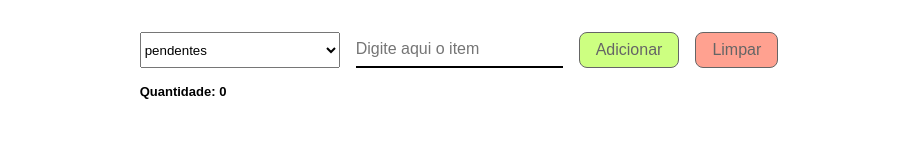
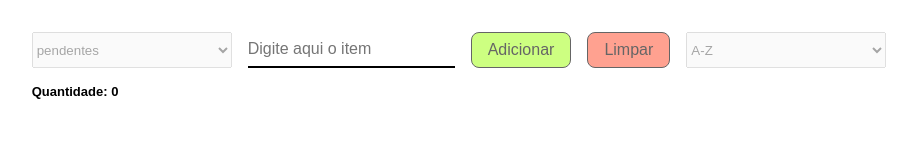
Before and after one commit to cleytonjesus07/ExercisesJS-CODIFICA, a website: page Aula/FrontEnd/Exercicios/30-06-exercicio/index.html in a window 1280 px wide. Shown: the whole page, without its empty margins (181-1098 px from the left). Drawn offline with Linux system fonts and the light colour scheme.

Commit message:
lista de tarefas 30/06

```diff
--- a/Aula/FrontEnd/Exercicios/30-06-exercicio/index.html
+++ b/Aula/FrontEnd/Exercicios/30-06-exercicio/index.html
@@ -14,14 +14,15 @@
     <main>
         <div class="container">
             <div class="container-inputs">
-                <select id="filtro" oninput="filtrarItens(this.value)">
-                    <option value=1>comprados</option>
-                    <option value=0 selected>pendentes</option>
-                </select>
+                <select id="filtro" oninput="filtrarItens(this.value)"></select>
                 <input id="input" type="search" placeholder="Digite aqui o item">
             </div>
             <button id="add">Adicionar</button>
             <button id="clear" class="clear">Limpar</button>
+            <div class="container-inputs">
+                <select title="Só é permitido filtrar quando tiver mais de 1 item na lista" disabled id="order"
+                    oninput="ordenarItens(this.value)"></select>
+            </div>
         </div>
         <span class="qtnd">Quantidade: 0</span>
         <ul id="lista_itens"></ul>
--- a/Aula/FrontEnd/Exercicios/30-06-exercicio/script.js
+++ b/Aula/FrontEnd/Exercicios/30-06-exercicio/script.js
@@ -3,14 +3,19 @@ const btn_add = document.getElementById("add");
 const btn_clear = document.getElementById("clear");
 const lista_itens = document.getElementById("lista_itens");
 const input = document.getElementById("input");
+const ordenador = document.getElementById("order");
+const filtro = document.getElementById("filtro");
 const KEY_localStorage = "lista";
-let itens = capturarLista();
-
-function salvarLista(lista) {
-    localStorage.setItem(KEY_localStorage, JSON.stringify(lista));
+const data = {
+    escolha_ordenada: capturarDados().escolha_ordenada || null,
+    escolha_filtrada: capturarDados().escolha_filtrada || null,
+    lista: capturarDados().lista || []
+}
+function salvarDados(data) {
+    localStorage.setItem(KEY_localStorage, JSON.stringify(data));
 }
 
-function capturarLista() {
+function capturarDados() {
     if (!localStorage.getItem(KEY_localStorage)) return [];
     return JSON.parse(localStorage.getItem(KEY_localStorage));
 }
@@ -28,9 +33,9 @@ btn_add.addEventListener("click", function () {
         name: input_value,
         purchased: false
     }
-    itens.push(newItem);
+    data.lista.push(newItem);
     input.value = "";
-    renderizarLista(itens);
+    renderizarLista(data.lista);
 });
 
 function atualizarQuantidade(length) {
@@ -39,11 +44,13 @@ function atualizarQuantidade(length) {
 }
 
 function definirEstadoDoItem(index, status) {
-    itens[index].purchased = status;
-    renderizarLista(itens);
+    data.lista[index].purchased = status;
+    renderizarLista(data.lista);
 }
 
 function renderizarLista(arrItens) {
+    (data.lista.length <= 1) ? ordenador.setAttribute("disabled", "") : ordenador.removeAttribute("disabled");
+    (data.lista.length <= 1) ? filtro.setAttribute("disabled", "") : filtro.removeAttribute("disabled");
     lista_itens.innerHTML = "";
     arrItens.forEach((item, index) => {
         lista_itens.insertAdjacentHTML("beforeend", `
@@ -54,36 +61,113 @@ function renderizarLista(arrItens) {
             </li>
         `);
     })
-    atualizarQuantidade(itens.length);
-    salvarLista(itens);
+    atualizarQuantidade(data.lista.length);
+    data["lista"] = data.lista;
+    salvarDados(data);
 }
 
 function deletarItem(index) {
-    const newList = itens.filter((_, i) => i !== index);
-    itens = newList;
-    renderizarLista(itens);
+    const newList = data.lista.filter((_, i) => i !== index);
+    data.lista = newList;
+    renderizarLista(data.lista);
 }
 
 function filtrarItens(value) {
-    let newList = null;
+    let newList = data.lista;
     if (value == "1") {
-        newList = itens.filter((item) => {
+        newList = newList.filter((item) => {
             if (!item.purchased) return;
             return item;
         })
-    } else {
-        newList = itens.filter((item) => {
+    } else if (value == "0") {
+        newList = newList.filter((item) => {
             if (item.purchased) return;
             return item;
         })
     }
     renderizarLista(newList);
     atualizarQuantidade(newList.length);
+    data.escolha_filtrada = value;
+    salvarDados(data);
+}
+
+function ordenarItens(value) {
+    let newList = data.lista;
+    newList = newList.sort((a, b) => {
+        const nomeA = a.name.toLowerCase(),
+            nomeB = b.name.toLowerCase();
+        if (value == 1) {
+            if (nomeA < nomeB) return -1;
+            if (nomeA > nomeB) return 1;
+            return 0;
+        } else if (value == 2) {
+            if (nomeA > nomeB) return -1;
+            if (nomeA < nomeB) return 1;
+            return 0;
+        } else if (value == 3) {
+            if (a.purchased === true && b.purchased === false) return -1;
+            if (a.purchased === false && b.purchased === true) return 1;
+            return 0;
+        } else if (value == 4) {
+            if (a.purchased === false && b.purchased === true) return -1;
+            if (a.purchased === true && b.purchased === false) return 1;
+            return 0;
+        } else {
+            return 0;
+        }
+    });
+
+    renderizarLista(newList);
+    data.escolha_ordenada = value;
+    salvarDados(data)
+}
+
+function initApp() {
+    (data.lista.length <= 1) ? ordenador.setAttribute("disabled", "") : ordenador.removeAttribute("disabled");
+    (data.lista.length <= 1) ? filtro.setAttribute("disabled", "") : filtro.removeAttribute("disabled");
+    const dadosEscolha = {
+        filtro: capturarDados().escolha_filtrada,
+        ordenador: capturarDados().escolha_ordenada
+    }
+    const opcoes = {
+        filtro: ["pendentes", "comprados", "todos"],
+        ordenar: {
+            ordem_alfabetica: {
+                label: "Ordem alfabética",
+                opts: ["A-Z", "Z-A"]
+            },
+            por_status: {
+                label: "Por status",
+                opts: ["comprado", "pendente"]
+            }
+        }
+    }
+    let contador = 0;
+    Object.keys(opcoes.ordenar).forEach((value) => {
+        const optgroup = document.createElement("optgroup");
+        optgroup.label = opcoes.ordenar[value].label;
+        opcoes.ordenar[value].opts.forEach((value, index) => {
+            const opt = document.createElement("option");
+            opt.value = ++contador;
+            opt.innerText = value;
+            if (dadosEscolha.ordenador == opt.value) opt.setAttribute("selected", "")
+            optgroup.append(opt);
+
+        })
+        ordenador.append(optgroup)
+    })
+
+    opcoes.filtro.forEach((opcao, index) => {
+        const opt = document.createElement("option");
+        opt.value = index;
+        opt.innerText = opcao;
+        if (dadosEscolha.filtro == index) opt.setAttribute("selected", "");
+        filtro.append(opt);
+    });
+    if (data.escolha_filtrada) return filtrarItens(data.escolha_filtrada);
+    if (data.escolha_ordenada) return ordenarItens(data.escolha_ordenada);
+    renderizarLista(data.lista);
 
 }
 
-renderizarLista(itens);
-
-// Funcionalidades:
-
-// Permita ordenar alfabeticamente ou por status
+initApp()
--- a/Aula/FrontEnd/Exercicios/30-06-exercicio/style.css
+++ b/Aula/FrontEnd/Exercicios/30-06-exercicio/style.css
@@ -79,3 +79,8 @@ main>ul {
     flex-direction: column;
     gap: .5em;
 }
+
+#aviso {
+    font-size: small;
+    font-weight: bolder;
+}
```
